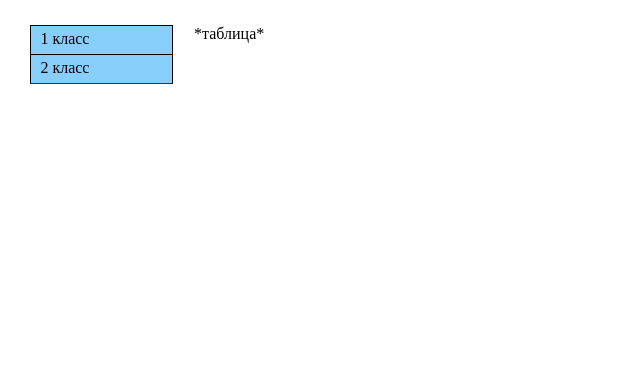
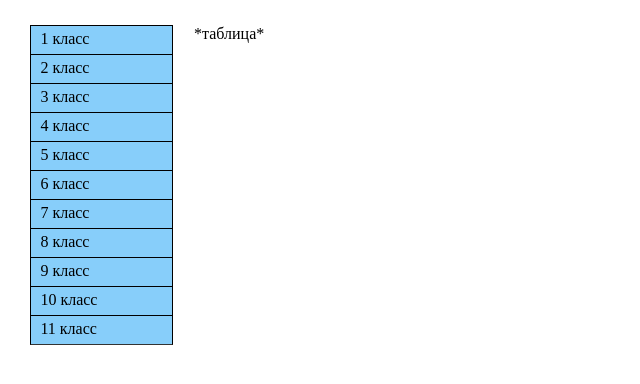
Before and after one commit to Gdzon/gdzon, a Flask app: page / in a window 1280 px wide. Shown: the part 222-606 px from the top of the page, without its empty margins (0-640 px from the left). Run offline with Flask 2, Linux system fonts and the light colour scheme; some libraries are stand-ins or nearby versions.

Commit message:
normally working navigation

```diff
--- a/static/css/global.css
+++ b/static/css/global.css
@@ -15,10 +15,12 @@ header {
 ul.nav {
     float: left;
     padding-inline-start: 15px;
-    list-style: none;
+    list-style-type: none;
     margin: 15px;
 }
 ul.nav ul {
+    width: 95%;
+    margin: 0;
     display: none;
     list-style: none;
 }
@@ -37,18 +39,7 @@ ul.nav a {
     color: black;
 }
 ul.nav ul > li > a {
-    display: table-row-group;
-    width: 8em;
-    height: 20px;
-    padding: 4px;
-    text-align: left;
-    padding-left: 7%;
     background-color: dodgerblue;
-    border-top: 1px solid black;
-    border-right: 1px solid black;
-    border-left: 1px solid black;
-    text-decoration: none;
-    color: black;
 }
 ul.nav li:last-child a {
     border-bottom: 1px solid #333;
--- a/static/js/main.js
+++ b/static/js/main.js
@@ -1,7 +1,11 @@
+
+
+
 $(function () {
     $("ul.nav > li").click(
         function () {
             $(this).find("ul").slideToggle();
+            $(this).find("ul").css("display","table-row-group");
         }
     )
 })
--- a/templates/base.html
+++ b/templates/base.html
@@ -13,15 +13,69 @@
 
 <ul class="nav">
     <li><a>1 класс</a>
-        <ul class="subnav">
+        <ul>
             <li><a href="/1-klass/matematika">Математика</a></li>
         </ul>
     </li>
 
     <li><a>2 класс</a>
-        <ul class="1">
+        <ul>
             <li><a href="/2-klass/matematika">Математика</a></li>
             <li><a href="/2-klass/russkij-yazik">Русский язык</a></li>
+        </ul>
+    </li>
+
+    <li><a>3 класс</a>
+        <ul>
+            <li><a href="/3-klass/matematika">Математика</a></li>
+        </ul>
+    </li>
+
+    <li><a>4 класс</a>
+        <ul>
+            <li><a href="/4-klass/matematika">Математика</a></li>
+        </ul>
+    </li>
+
+    <li><a>5 класс</a>
+        <ul>
+            <li><a href="/5-klass/matematika">Математика</a></li>
+        </ul>
+    </li>
+
+    <li><a>6 класс</a>
+        <ul>
+            <li><a href="/6-klass/matematika">Математика</a></li>
+        </ul>
+    </li>
+
+    <li><a>7 класс</a>
+        <ul>
+            <li><a href="/7-klass/matematika">Математика</a></li>
+        </ul>
+    </li>
+
+    <li><a>8 класс</a>
+        <ul>
+            <li><a href="/8-klass/matematika">Математика</a></li>
+        </ul>
+    </li>
+
+    <li><a>9 класс</a>
+        <ul>
+            <li><a href="/9-klass/matematika">Математика</a></li>
+        </ul>
+    </li>
+
+    <li><a>10 класс</a>
+        <ul>
+            <li><a href="/10-klass/matematika">Математика</a></li>
+        </ul>
+    </li>
+
+    <li><a>11 класс</a>
+        <ul>
+            <li><a href="/11-klass/matematika">Математика</a></li>
         </ul>
     </li>
 </ul>
```
